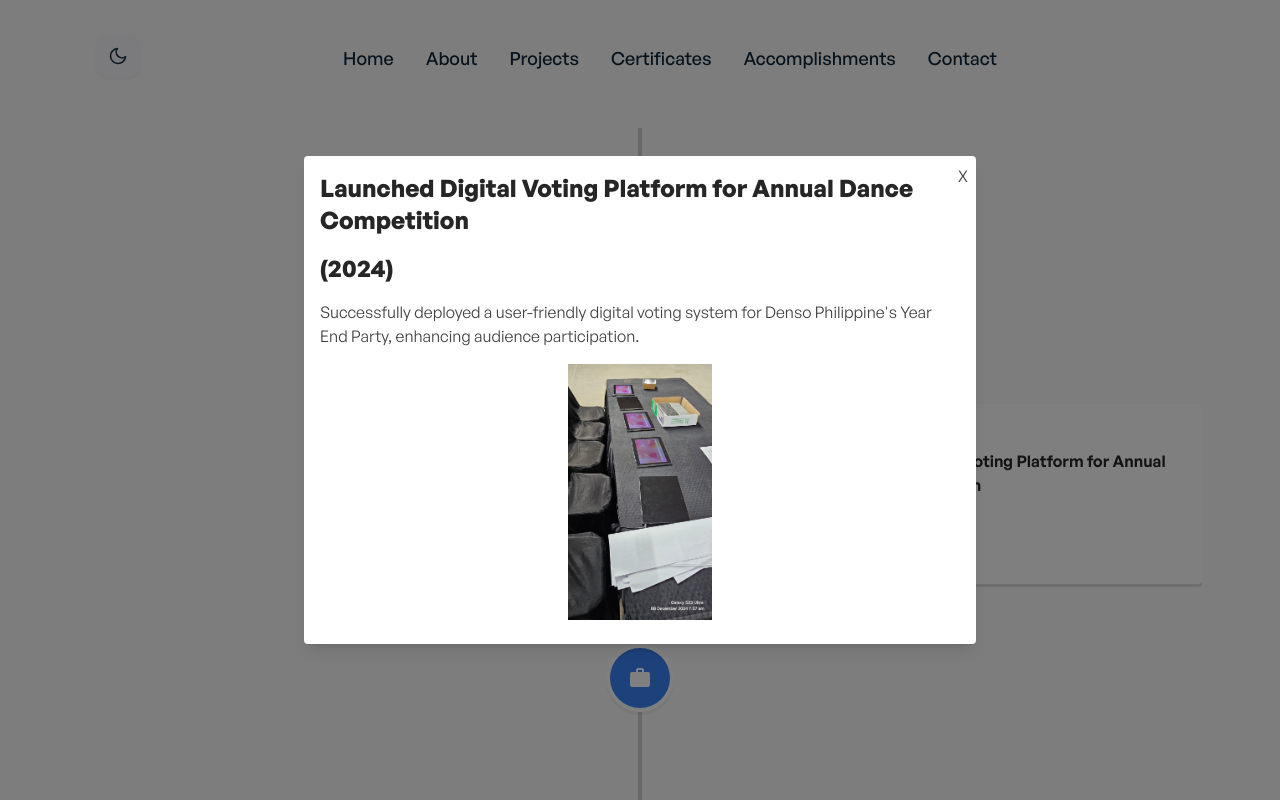
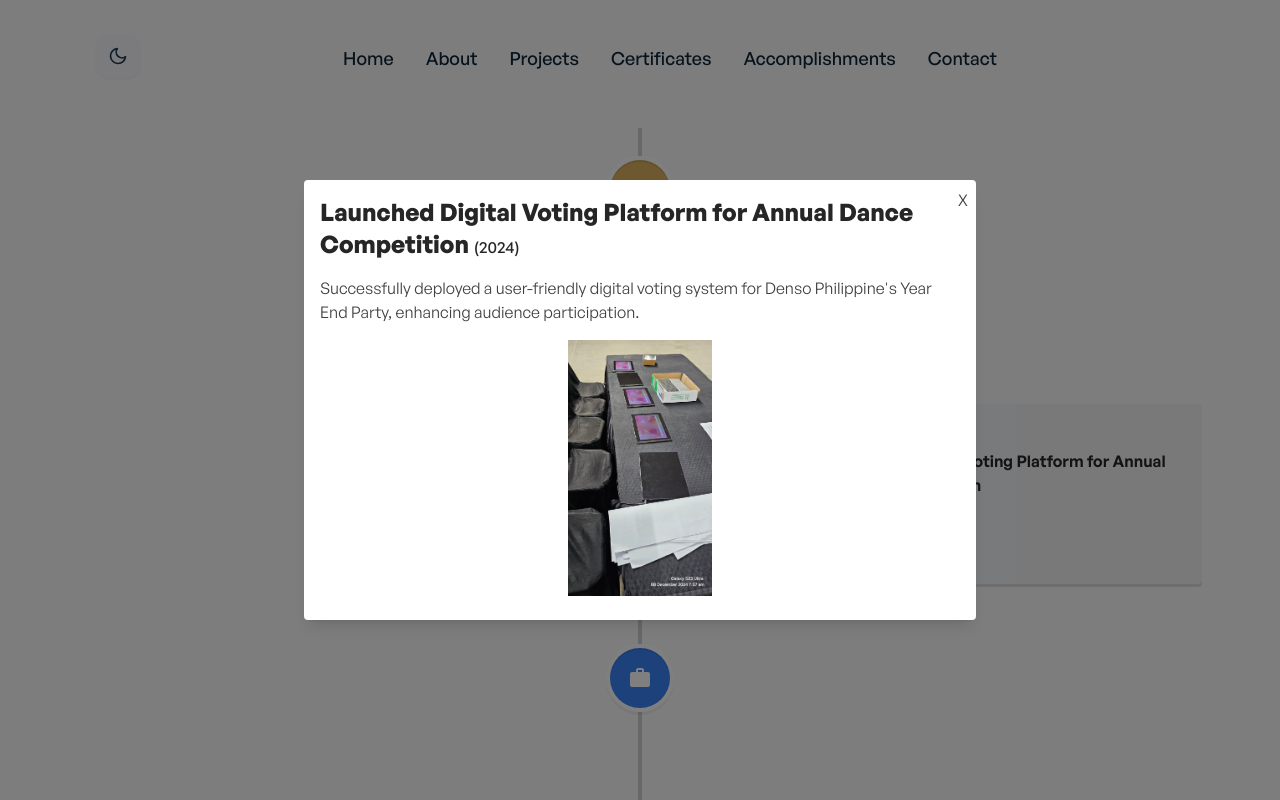
Before and after one commit to JPhlpL/nextjs-portfolio, a Next.js app: page /accomplishments in a window 1280 px wide. Both pictures are taken after a click on the element 954 px from the left and 494 px from the top of the page. Shown: the top 800 px of the page. Built offline with nearby package versions, Linux system fonts and the light colour scheme.

Commit message:
Added simple carousel effect

```diff
--- a/data/accomplishmentsData.js
+++ b/data/accomplishmentsData.js
@@ -7,9 +7,17 @@ const accomplishmentsData = [
     date: "2024",
     cardTitle: "Celebrating 5-Year Milestone at Denso Philippines",
     image: "/images/accomplishments/accomplishment15.jpg",
+    images: [
+      "/images/accomplishments/accomplishment15.jpg",
+      "/images/accomplishments/accomplishment15-1.jpg",
+    ],
     cardDetailedText: "Recognized for dedication and consistent contributions over five impactful years at Denso Philippines Corporation.",
     icon: MdStar,
-    iconStyle: { background: "#DAB060", color: "#fff" },
+    iconStyle: { background: "#DAB060", color: "fff" },
+     contentStyle: {
+      background: "#f3f4f6", // Tailwind gray-100
+      color: "#1f2937", // Tailwind gray-800
+    }
   },
   {
     date: "2024",
@@ -18,6 +26,10 @@ const accomplishmentsData = [
     cardDetailedText: "Successfully deployed a user-friendly digital voting system for Denso Philippine's Year End Party, enhancing audience participation.",
     icon: MdWork,
     iconStyle: { background: "rgb(59, 130, 246)", color: "#fff" },
+     contentStyle: {
+      background: "#f3f4f6", // Tailwind gray-100
+      color: "#1f2937", // Tailwind gray-800
+    }
   },
   {
     date: "2024",
@@ -26,6 +38,10 @@ const accomplishmentsData = [
     cardDetailedText: "Deployed an efficient RFID-based attendance tracking system, streamlining check-in processes at Denso Philippine's annual event.",
     icon: MdWork,
     iconStyle: { background: "rgb(59, 130, 246)", color: "#fff" },
+     contentStyle: {
+      background: "#f3f4f6", // Tailwind gray-100
+      color: "#1f2937", // Tailwind gray-800
+    }
   },
   {
     date: "2024",
@@ -34,6 +50,10 @@ const accomplishmentsData = [
     cardDetailedText: "Presented our groundbreaking AutoDoser project during an exclusive visit from the President of DENSO Thailand.",
     icon: GrRobot,
     iconStyle: { background: "#D5F199", color: "#fff" },
+     contentStyle: {
+      background: "#f3f4f6", // Tailwind gray-100
+      color: "#1f2937", // Tailwind gray-800
+    }
   },
   {
     date: "2024",
@@ -42,6 +62,10 @@ const accomplishmentsData = [
     cardDetailedText: "Enabled precise nutrient management at Turbulent Smart Greenhouse, significantly improving crop yields.",
     icon: GrRobot,
     iconStyle: { background: "#D5F199", color: "#fff" },
+     contentStyle: {
+      background: "#f3f4f6", // Tailwind gray-100
+      color: "#1f2937", // Tailwind gray-800
+    }
   },
   {
     date: "2024",
@@ -58,6 +82,10 @@ const accomplishmentsData = [
     cardDetailedText: "Secretary Tiu Laurel visited and expressed interest in our automated agricultural technologies and innovations.",
     icon: GrRobot,
     iconStyle: { background: "#D5F199", color: "#fff" },
+     contentStyle: {
+      background: "#f3f4f6", // Tailwind gray-100
+      color: "#1f2937", // Tailwind gray-800
+    }
   },
   {
     date: "2024",
@@ -66,6 +94,10 @@ const accomplishmentsData = [
     cardDetailedText: "Hosted representatives from the Japanese Embassy, showcasing the AutoDoser and its potential for sustainable farming.",
     icon: GrRobot,
     iconStyle: { background: "#D5F199", color: "#fff" },
+     contentStyle: {
+      background: "#f3f4f6", // Tailwind gray-100
+      color: "#1f2937", // Tailwind gray-800
+    }
   },
   {
     date: "2024",
@@ -74,14 +106,26 @@ const accomplishmentsData = [
     cardDetailedText: "Implemented containerized solutions for easy scalability and maintenance of RFID attendance infrastructure.",
     icon: MdWork,
     iconStyle: { background: "rgb(59, 130, 246)", color: "#fff" },
+     contentStyle: {
+      background: "#f3f4f6", // Tailwind gray-100
+      color: "#1f2937", // Tailwind gray-800
+    }
   },
   {
     date: "2023",
     cardTitle: "Integrated RFID and Voting Systems for Cooperative Events",
     image: "/images/accomplishments/accomplishment6.jpg",
+    images: [
+      "/images/accomplishments/accomplishment6.jpg",
+      "/images/accomplishments/accomplishment6-1.jpg"
+    ],
     cardDetailedText: "Streamlined event management by combining RFID-based attendance and digital voting solutions.",
     icon: MdWork,
     iconStyle: { background: "rgb(59, 130, 246)", color: "#fff" },
+     contentStyle: {
+      background: "#f3f4f6", // Tailwind gray-100
+      color: "#1f2937", // Tailwind gray-800
+    }
   },
   {
     date: "2023",
@@ -90,6 +134,10 @@ const accomplishmentsData = [
     cardDetailedText: "Earned promotion in recognition of leadership, technical excellence, and project success.",
     icon: MdStar,
     iconStyle: { background: "#DAB060", color: "#fff" },
+     contentStyle: {
+      background: "#f3f4f6", // Tailwind gray-100
+      color: "#1f2937", // Tailwind gray-800
+    }
   },
   {
     date: "2022",
@@ -98,6 +146,10 @@ const accomplishmentsData = [
     cardDetailedText: "Digitally transformed judging processes, enhancing fairness and efficiency at company events.",
     icon: MdWork,
     iconStyle: { background: "rgb(59, 130, 246)", color: "#fff" },
+    contentStyle: {
+      background: "#f3f4f6", // Tailwind gray-100
+      color: "#1f2937", // Tailwind gray-800
+    }
   },
   {
     date: "2022",
@@ -106,14 +158,28 @@ const accomplishmentsData = [
     cardDetailedText: "Introduced seamless, contactless check-ins at large events through QR-code technology.",
     icon: MdWork,
     iconStyle: { background: "rgb(59, 130, 246)", color: "#fff" },
+    contentStyle: {
+      background: "#f3f4f6", // Tailwind gray-100
+      color: "#1f2937", // Tailwind gray-800
+    }
   },
   {
     date: "2019",
     cardTitle: "Successfully Defended IoT-Based Thesis Project",
     image: "/images/accomplishments/accomplishment2.jpg",
+    images: [
+      "/images/accomplishments/accomplishment2.jpg",
+      "/images/accomplishments/accomplishment2-1.jpg",
+      "/images/accomplishments/accomplishment2-2.jpg",
+      "/images/accomplishments/accomplishment2-3.jpg",
+    ],
     cardDetailedText: "Developed and presented a robust IoT solution for remote appliance management, achieving high academic praise.",
     icon: MdSchool,
     iconStyle: { background: "rgb(236, 72, 153)", color: "#fff" },
+    contentStyle: {
+      background: "#f3f4f6", // Tailwind gray-100
+      color: "#1f2937", // Tailwind gray-800
+    }
   },
   {
     date: "2018",
@@ -122,6 +188,10 @@ const accomplishmentsData = [
     cardDetailedText: "Solo-developed an interactive safety driving quiz game using Unity and Blender, recognized for innovation and impact.",
     icon: MdSchool,
     iconStyle: { background: "rgb(236, 72, 153)", color: "#fff" },
+    contentStyle: {
+      background: "#f3f4f6", // Tailwind gray-100
+      color: "#1f2937", // Tailwind gray-800
+    }
   },
 ];
 
--- a/pages/accomplishments.jsx
+++ b/pages/accomplishments.jsx
@@ -7,16 +7,47 @@ import {
 } from "react-vertical-timeline-component";
 import "react-vertical-timeline-component/style.min.css";
 import accomplishmentsData from "../data/accomplishmentsData";
+// Import creative arrow icons for the carousel navigation
+import { MdArrowBackIosNew, MdArrowForwardIos } from "react-icons/md";
 
 const Accomplishments = () => {
   const [selectedEvent, setSelectedEvent] = useState(null);
+  // Track current index for carousel images
+  const [currentImageIndex, setCurrentImageIndex] = useState(0);
 
   const openModal = (eventData) => {
     setSelectedEvent(eventData);
+    setCurrentImageIndex(0); // Reset carousel index whenever modal opens
   };
 
   const closeModal = () => {
     setSelectedEvent(null);
+  };
+
+  // Navigate to the previous image in the carousel
+  const showPreviousImage = () => {
+    if (
+      selectedEvent &&
+      selectedEvent.images &&
+      selectedEvent.images.length > 0
+    ) {
+      setCurrentImageIndex((prevIndex) =>
+        (prevIndex - 1 + selectedEvent.images.length) % selectedEvent.images.length
+      );
+    }
+  };
+
+  // Navigate to the next image in the carousel
+  const showNextImage = () => {
+    if (
+      selectedEvent &&
+      selectedEvent.images &&
+      selectedEvent.images.length > 0
+    ) {
+      setCurrentImageIndex((prevIndex) =>
+        (prevIndex + 1) % selectedEvent.images.length
+      );
+    }
   };
 
   return (
@@ -41,7 +72,9 @@ const Accomplishments = () => {
                     date: item.date,
                     title: item.cardTitle,
                     description: item.cardDetailedText,
+                    // support both single and multiple image scenarios:
                     image: item.image,
+                    images: item.images, // (optional) array of images for carousel
                   })
                 }
                 className="cursor-pointer flex items-center gap-4"
@@ -51,7 +84,6 @@ const Accomplishments = () => {
                   alt={item.cardTitle}
                   className="mb-3 rounded shadow-md w-[120px] h-[120px] object-contain"
                 />
-
                 <div>
                   <h3 className="vertical-timeline-element-title font-semibold text-gray-800">
                     {item.cardTitle}
@@ -64,7 +96,7 @@ const Accomplishments = () => {
         })}
       </VerticalTimeline>
 
-      {/* Modal (conditionally rendered) */}
+      {/* Modal with Carousel */}
       {selectedEvent && (
         <div
           className="fixed inset-0 flex items-center justify-center bg-black bg-opacity-50 z-50"
@@ -81,22 +113,49 @@ const Accomplishments = () => {
               X
             </button>
             <h2 className="text-2xl font-bold mb-4 text-gray-800 dark:text-gray-100">
-              {selectedEvent.title}
-              </h2>
-              <h2 className="text-2xl font-bold mb-4 text-gray-800 dark:text-gray-100">
-              ({selectedEvent.date && (
-              selectedEvent.date
-            )})
+              {selectedEvent.title}{" "}
+              <span className="text-base font-medium">
+                ({selectedEvent.date})
+              </span>
             </h2>
             <p className="mb-4 text-gray-700 dark:text-gray-300">
               {selectedEvent.description}
             </p>
-            <img
-              src={selectedEvent.image}
-              alt={selectedEvent.title}
-              className="w-full h-64 object-contain rounded mb-2"
-            />
+            <div className="relative flex justify-center items-center">
+              {/* Render Previous button if multiple images exist */}
+              {selectedEvent.images &&
+                selectedEvent.images.length > 1 && (
+                  <button
+                    onClick={showPreviousImage}
+                    className="absolute left-0 bg-gray-200 dark:bg-gray-700 text-gray-800 dark:text-gray-200 p-2 rounded-full hover:bg-gray-300 dark:hover:bg-gray-600 focus:outline-none"
+                  >
+                    <MdArrowBackIosNew size={20} />
+                  </button>
+                )}
 
+              <img
+                src={
+                  // If an array of images exists use carousel; otherwise fallback to single image
+                  selectedEvent.images &&
+                  selectedEvent.images.length > 0
+                    ? selectedEvent.images[currentImageIndex]
+                    : selectedEvent.image
+                }
+                alt={selectedEvent.title}
+                className="w-full h-64 object-contain rounded mb-2 transition-transform duration-300"
+              />
+
+              {/* Render Next button if multiple images exist */}
+              {selectedEvent.images &&
+                selectedEvent.images.length > 1 && (
+                  <button
+                    onClick={showNextImage}
+                    className="absolute right-0 bg-gray-200 dark:bg-gray-700 text-gray-800 dark:text-gray-200 p-2 rounded-full hover:bg-gray-300 dark:hover:bg-gray-600 focus:outline-none"
+                  >
+                    <MdArrowForwardIos size={20} />
+                  </button>
+                )}
+            </div>
           </div>
         </div>
       )}
```
